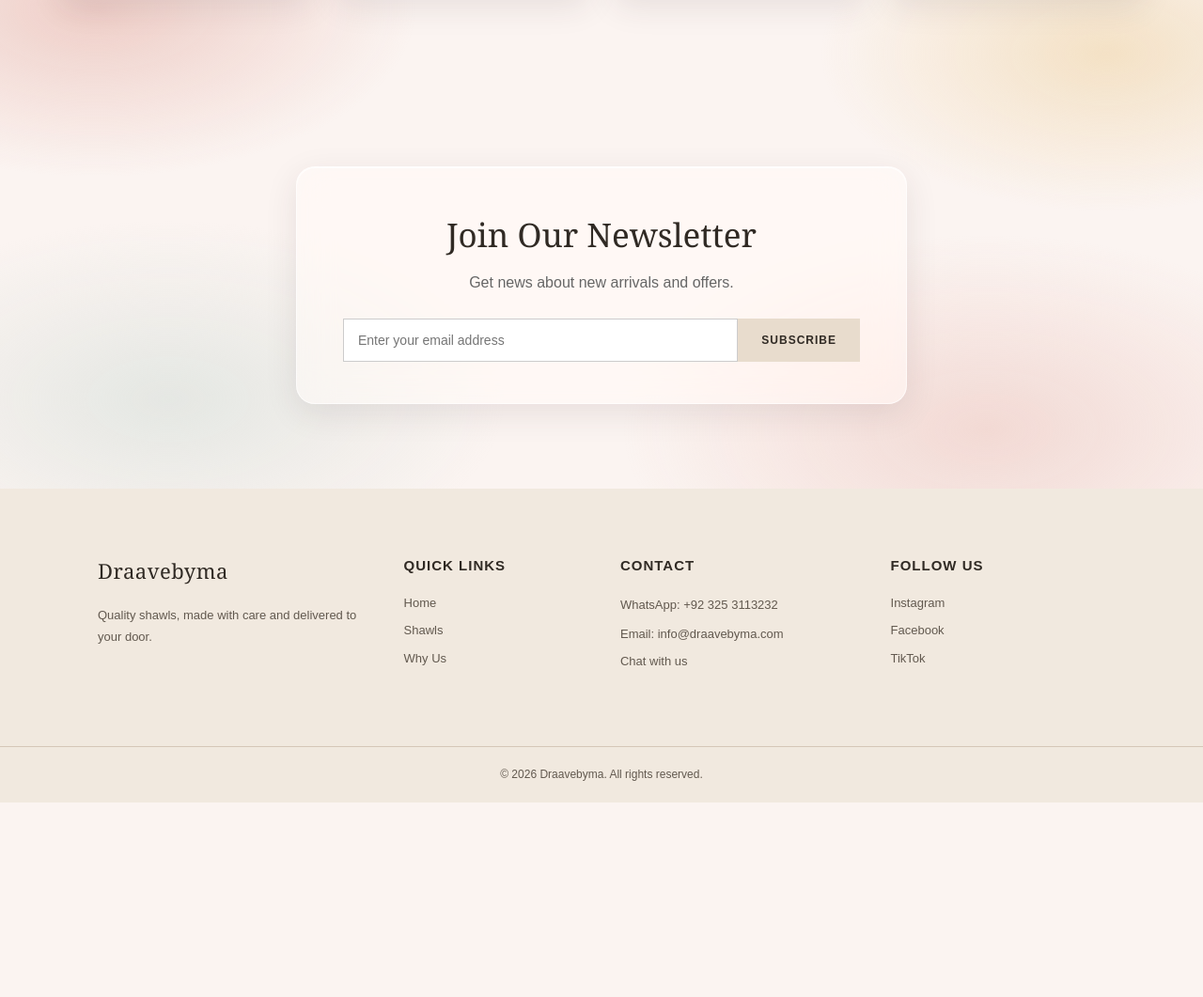
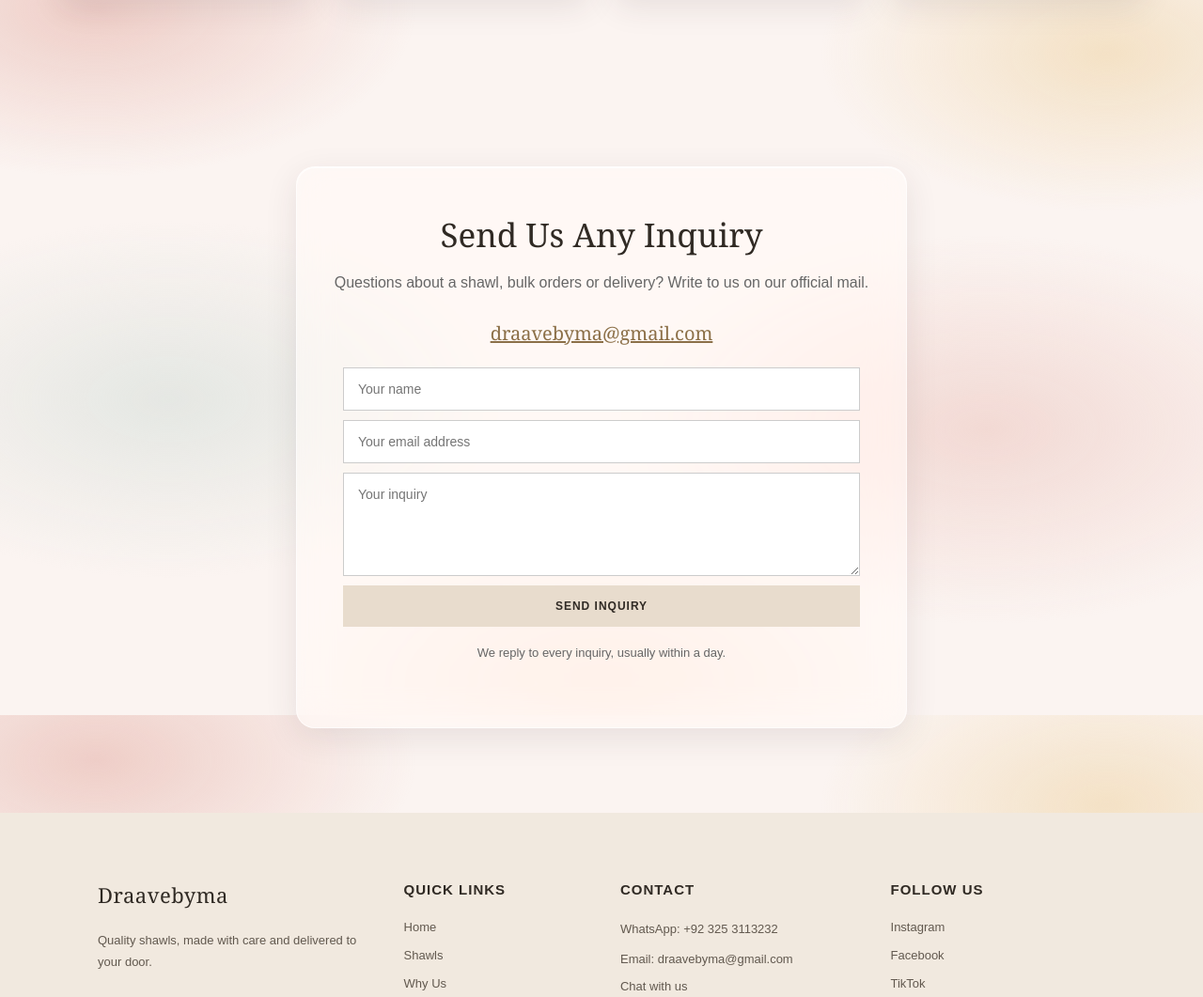
Before and after one commit to draavebyma-cpu/draave, a plain HTML site: page index.html in a window 1280 px wide. Shown: the part 1639-2700 px from the top of the page at 94% size. Before the commit the page ends 2493 px from the top, so only its background shows below. Drawn offline with Linux system fonts and the light colour scheme.

Commit message:
Replace newsletter with inquiry form backed by the official mail

```diff
--- a/CSS/style.css
+++ b/CSS/style.css
@@ -788,6 +788,83 @@ section {
     background-color: #d9c6b5;
 }
 
+/* --- Inquiry (replaces the old newsletter form) --- */
+
+.newsletter .inquiry-form {
+    display: flex;
+    flex-direction: column;
+    gap: 10px;
+    max-width: 550px;
+    margin: auto;
+}
+
+.newsletter .inquiry-form input,
+.newsletter .inquiry-form textarea {
+    width: 100%;
+    flex: none;
+
+    padding: 14px 15px;
+
+    border: 1px solid #cccccc;
+
+    outline: none;
+
+    background-color: #ffffff;
+
+    font-family: inherit;
+    font-size: 14px;
+
+    color: #302a24;
+}
+
+.newsletter .inquiry-form textarea {
+    resize: vertical;
+    min-height: 110px;
+}
+
+.newsletter .inquiry-form input:focus,
+.newsletter .inquiry-form textarea:focus {
+    border-color: #8b6f47;
+}
+
+.newsletter .inquiry-form button {
+    width: 100%;
+    padding: 15px 25px;
+}
+
+.newsletter .inquiry-form button:disabled {
+    opacity: 0.65;
+    cursor: not-allowed;
+}
+
+.inquiry-email {
+    display: inline-block;
+
+    margin-bottom: 20px;
+
+    font-family: Georgia, "Times New Roman", serif;
+    font-size: 20px;
+
+    color: #8b6f47;
+
+    text-decoration: underline;
+
+    transition: color 0.3s ease;
+}
+
+.inquiry-email:hover {
+    color: #5f4a2c;
+}
+
+.inquiry-note {
+    margin-top: 18px;
+    margin-bottom: 0;
+
+    font-size: 13px;
+
+    color: #8a8078;
+}
+
 
 /* =========================================================
    23. FOOTER
@@ -1082,6 +1159,7 @@ footer {
     }
 
     .newsletter input,
+    .newsletter textarea,
     .newsletter button {
         width: 100%;
     }
--- a/JS/main.js
+++ b/JS/main.js
@@ -343,28 +343,25 @@ buildShawlMenu("men-shawls", "men");
 
 
 // ==========================================
-// 6. NEWSLETTER
+// 6. INQUIRY
 // ==========================================
 
-const newsletterForm = document.querySelector(".newsletter-form");
+const inquiryForm = document.querySelector(".inquiry-form");
 
-if (newsletterForm) {
+if (inquiryForm) {
 
-    newsletterForm.addEventListener("submit", function (event) {
+    // The form posts straight to the official mail, so we must NOT
+    // preventDefault here - the browser needs to submit it.
+    // Native "required" fields handle the validation.
 
-        event.preventDefault();
+    inquiryForm.addEventListener("submit", function () {
 
-        const emailInput = newsletterForm.querySelector("input");
-        const email = emailInput.value.trim();
+        const button = inquiryForm.querySelector("button[type='submit']");
 
-        if (email === "") {
-            alert("Please enter your email address.");
-            return;
+        if (button) {
+            button.disabled = true;
+            button.textContent = "SENDING...";
         }
-
-        alert("Thank you for subscribing!");
-
-        emailInput.value = "";
 
     });
 
--- a/index.html
+++ b/index.html
@@ -472,16 +472,36 @@
     </section>
 
 
-    <!-- ================= NEWSLETTER ================= -->
-    <section class="newsletter">
+    <!-- ================= INQUIRY ================= -->
+
+    <!--
+        OFFICIAL MAIL - every inquiry sent here lands in draavebyma@gmail.com
+        Change the two draavebyma@gmail.com addresses below if you ever need to.
+    -->
+    <section class="newsletter" id="inquiry">
         <div class="newsletter-content">
-            <h2>Join Our Newsletter</h2>
-            <p>Get news about new arrivals and offers.</p>
+            <h2>Send Us Any Inquiry</h2>
+            <p>Questions about a shawl, bulk orders or delivery? Write to us on our official mail.</p>
 
-            <form class="newsletter-form">
-                <input type="email" placeholder="Enter your email address">
-                <button type="submit">SUBSCRIBE</button>
+            <a class="inquiry-email" href="mailto:draavebyma@gmail.com">draavebyma@gmail.com</a>
+
+            <form class="inquiry-form"
+                  action="https://formsubmit.co/draavebyma@gmail.com"
+                  method="POST">
+
+                <input type="hidden" name="_subject" value="New inquiry - Draavebyma">
+                <input type="hidden" name="_next" value="https://draavebyma.vercel.app/">
+                <input type="hidden" name="_captcha" value="false">
+                <input type="hidden" name="_template" value="table">
+
+                <input type="text" name="name" placeholder="Your name" autocomplete="name">
+                <input type="email" name="email" placeholder="Your email address" autocomplete="email" required>
+                <textarea name="message" rows="4" placeholder="Your inquiry" required></textarea>
+
+                <button type="submit">SEND INQUIRY</button>
             </form>
+
+            <p class="inquiry-note">We reply to every inquiry, usually within a day.</p>
         </div>
     </section>
 
@@ -506,7 +526,7 @@
             <div class="footer-column">
                 <h3>CONTACT</h3>
                 <p>WhatsApp: <a href="tel:+923253113232">+92 325 3113232</a></p>
-                <p>Email: info@draavebyma.com</p>
+                <p>Email: <a href="mailto:draavebyma@gmail.com">draavebyma@gmail.com</a></p>
                 <a href="https://wa.me/923253113232" target="_blank" rel="noopener">Chat with us</a>
             </div>
 
```
Also changed, not shown: collection.html (+1 -1 lines).
